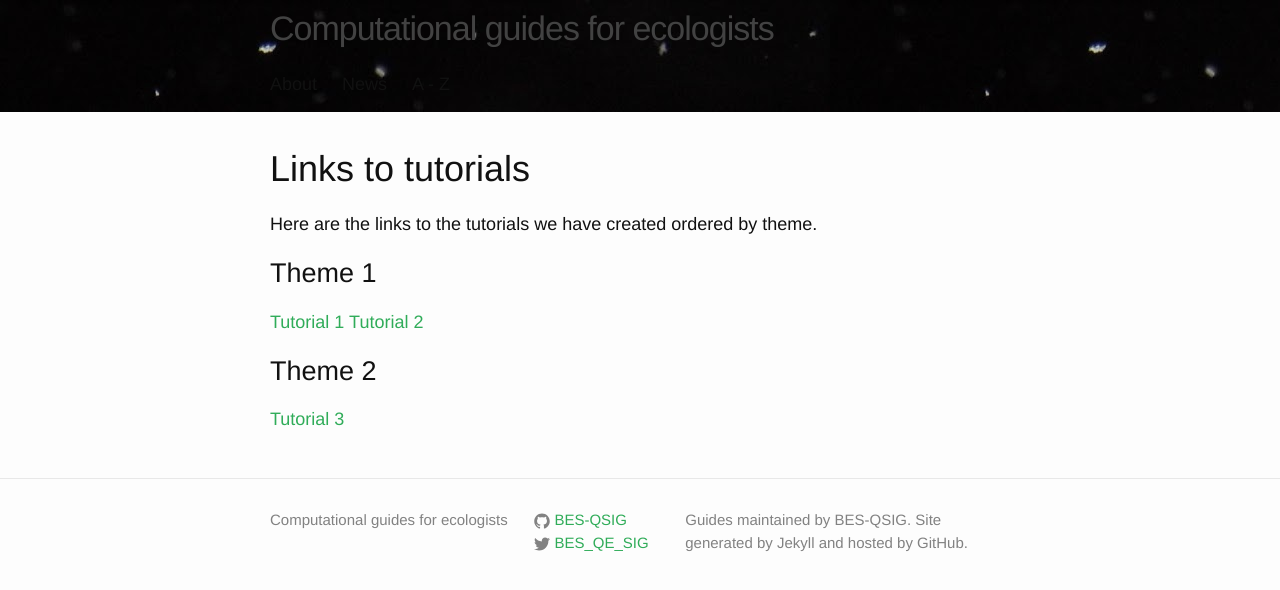
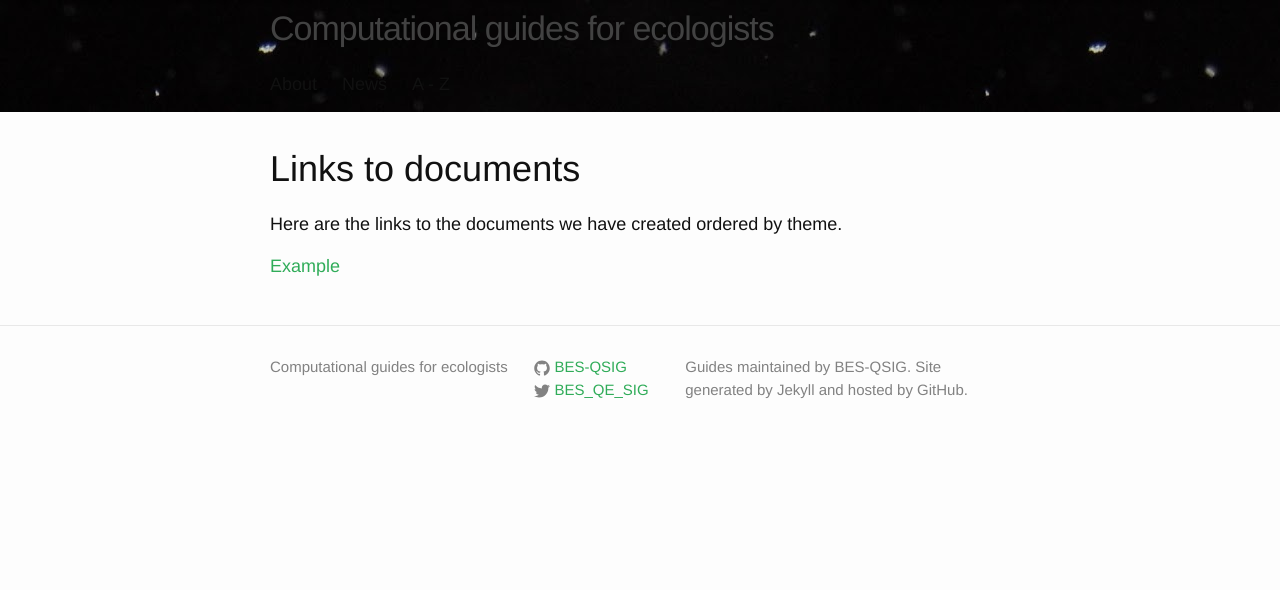
Before and after one commit to BES-QSIG/Test-guides, a Jekyll site: the page built from tutorials.md, in a window 1280 px wide. Shown: the top 590 px of the page. Built offline with Jekyll 4.4.1, drawn with Linux system fonts in a browser that asks for light colours; Markdown is read by kramdown in place of the engine named in the settings.

```diff
--- a/_config.yml
+++ b/_config.yml
@@ -10,7 +10,10 @@
 github_username:  BES-QSIG
 
 # Build settings
-markdown: kramdown
+markdown: redcarpet
+redcarpet:
+  extensions: ["no_intra_emphasis", "fenced_code_blocks", "autolink",
+               "strikethrough", "superscript", "with_toc_data"]
 
 cover: /img/cover.jpg
 
--- a/tutorials.md
+++ b/tutorials.md
@@ -4,12 +4,7 @@
 permalink: /tutorials/
 ---
 
-# Links to tutorials
-Here are the links to the tutorials we have created ordered by theme.
+# Links to documents
+Here are the links to the documents we have created ordered by theme.
 
-## Theme 1
-[Tutorial 1](../docs/tutorial1)
-[Tutorial 2](../docs/tutorial2)
-
-## Theme 2
-[Tutorial 3](../docs/tutorial3)
+[Example](../docs/example)
```
Also changed, not shown: _layouts/doc.html (added, +20 -0 lines), img/mara_cat.jpg (deleted).
